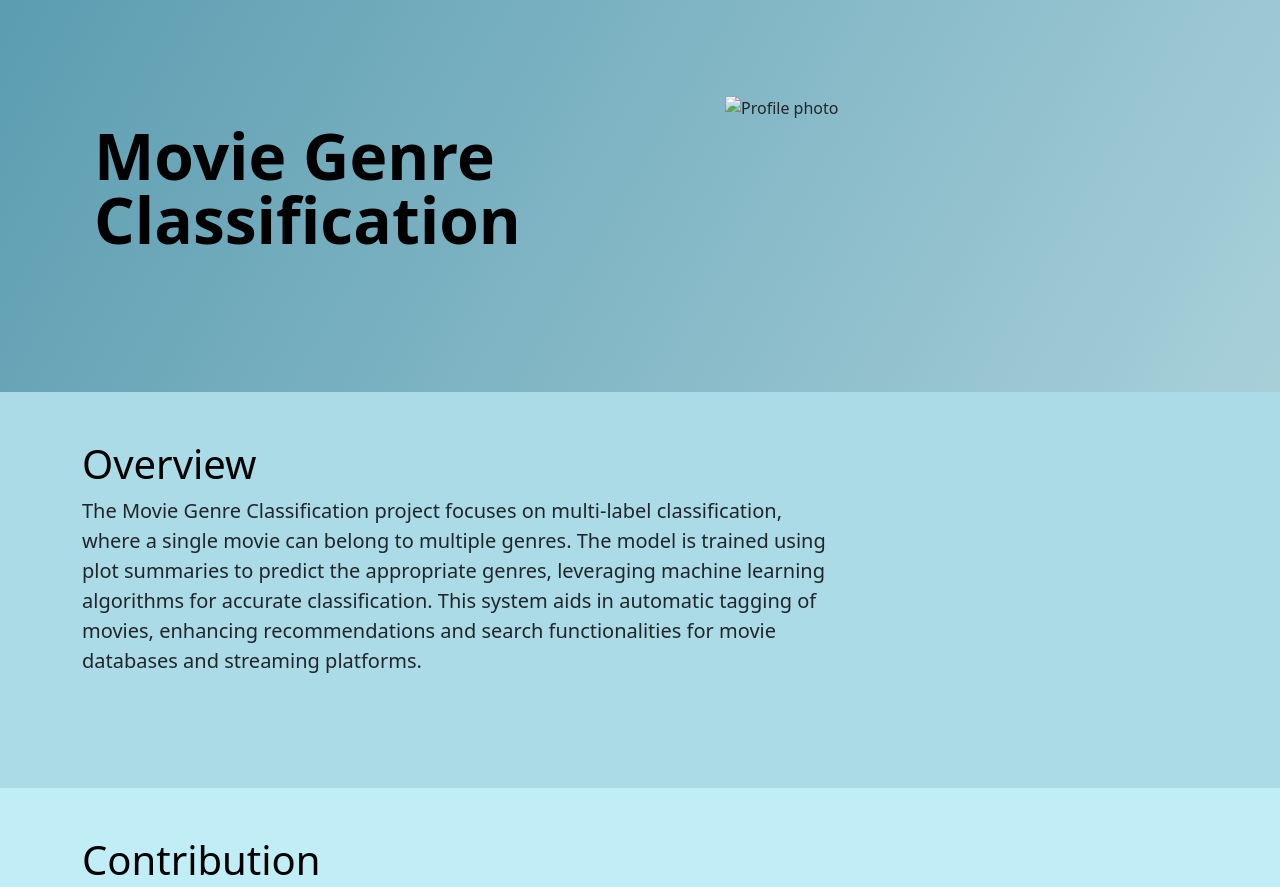
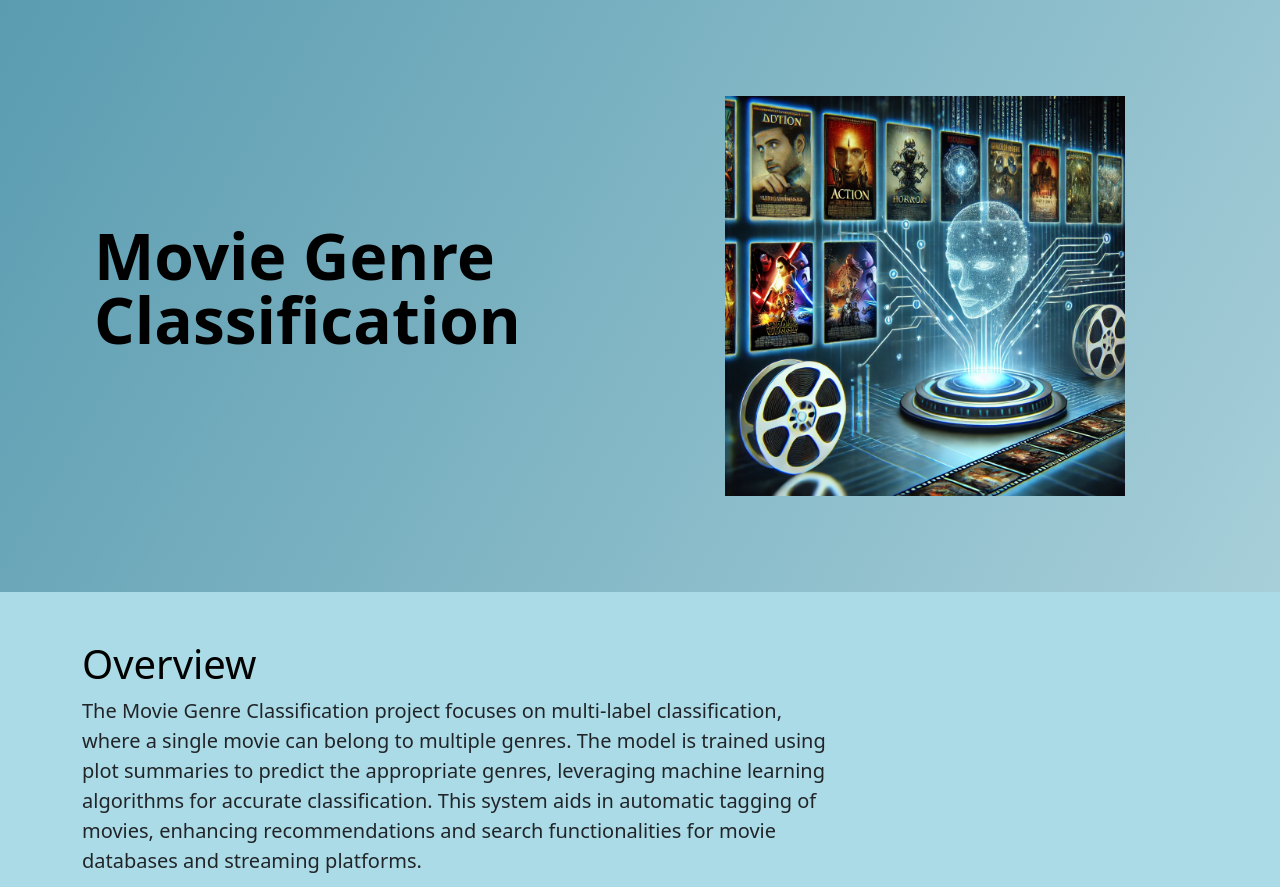
Before and after one commit to NomulaAkhila/Akhila_Portfolio, a plain HTML site: page Moviegenre.html in a window 1280 px wide. Shown: the top 887 px of the page. Drawn offline with nearby package versions, Linux system fonts and the light colour scheme.

Commit message:
Update Moviegenre.html

```diff
--- a/Moviegenre.html
+++ b/Moviegenre.html
@@ -14,7 +14,7 @@
         <div class="container col-xxl-8 px-4 py-5">
             <div class="row flex-lg-row-reverse align-items-center g-5 py-5">
                 <div class="col-10 col-sm-8 col-lg-6">
-                  <img src="./Images/Moviegenre.webp" class="d-block mx-lg-auto img-fluid" alt="Profile photo" width="400" height="200" loading="lazy">
+                  <img src="./Moviegenre.webp" class="d-block mx-lg-auto img-fluid" alt="Profile photo" width="400" height="200" loading="lazy">
                 </div>
               <div class="col-lg-6">
                 <h1 class="display-3 fw-bold text-body-emphasis lh-1 mb-3">Movie Genre Classification</h1>
```
